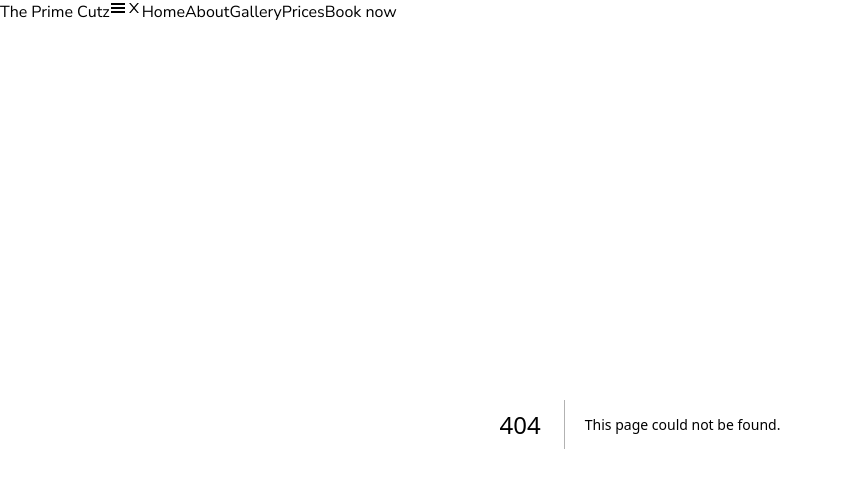
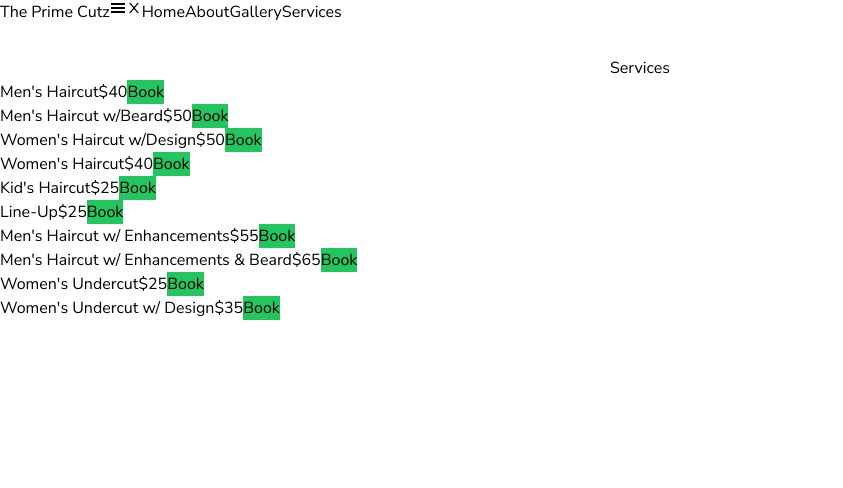
Before and after one commit to john-mathis/Barbershop, a Next.js app: page /services in a window 1280 px wide. Before the commit this address had no page. Shown: the top 488 px of the page, without its empty margins (0-843 px from the left). Built offline with nearby package versions, Linux system fonts and the light colour scheme.

Commit message:
added services component

```diff
--- a/Components/Map/Map.tsx
+++ b/Components/Map/Map.tsx
@@ -1,7 +1,7 @@
 export default function Map() {
   return (
     <iframe
-      className="max-w-full w-full h-[30vh]"
+      className="max-w-full w-full h-[40vh]"
       style={{ border: 0 }}
       loading="lazy"
       allowFullScreen
--- a/Components/Navbar/Navbar.tsx
+++ b/Components/Navbar/Navbar.tsx
@@ -66,18 +66,10 @@ export default function Navbar() {
         </Link>
         <Link
           onClick={handleNavMenu}
-          href=""
+          href="/services"
           className="py-4 text-center uppercase cursor-pointer border-b w-full md:w-24 md:border-b-0 lg:hover:bg-stone-400"
         >
-          Prices
-        </Link>
-
-        <Link
-          onClick={handleNavMenu}
-          href=""
-          className="py-4 text-center uppercase cursor-pointer w-full  md:w-24 md:border-b-0  lg:hover:bg-stone-400"
-        >
-          Book now
+          Services
         </Link>
       </div>
     </div>
--- /dev/null
+++ b/Components/Services/Services.tsx
@@ -0,0 +1,30 @@
+"use client";
+import Link from "next/link";
+import serviceData from "../Services/serviceListData.json";
+export default function services() {
+  return (
+    <section className="max-w-7xl m-auto my-8">
+      <h1 className="text-center text-4xl">Services</h1>
+      {serviceData.map((data) => {
+        return (
+          <div
+            className="flex flex-row justify-between items-center p-4 border-b-2	"
+            key={data.service}
+          >
+            <p>{data.service}</p>
+            <div className="flex flex-row items-center ">
+              <p>{data.price}</p>
+              <Link
+                target="_blank"
+                className="bg-green-500 rounded-lg ml-8 px-4 py-2 flex place-self-center pointer"
+                href="https://booksy.com/en-us/615281_danny-theprimecutz_barber-shop_15320_hartford"
+              >
+                Book
+              </Link>
+            </div>
+          </div>
+        );
+      })}
+    </section>
+  );
+}
--- /dev/null
+++ b/Components/Services/serviceListData.json
@@ -0,0 +1,42 @@
+[
+  {
+    "service": "Men's Haircut",
+    "price": "$40"
+  },
+  {
+    "service": "Men's Haircut w/Beard",
+    "price": "$50"
+  },
+  {
+    "service": "Women's Haircut w/Design",
+    "price": "$50"
+  },
+  {
+    "service": "Women's Haircut",
+    "price": "$40"
+  },
+  {
+    "service": "Kid's Haircut",
+    "price": "$25"
+  },
+  {
+    "service": "Line-Up",
+    "price": "$25"
+  },
+  {
+    "service": "Men's Haircut w/ Enhancements",
+    "price": "$55"
+  },
+  {
+    "service": "Men's Haircut w/ Enhancements & Beard",
+    "price": "$65"
+  },
+  {
+    "service": "Women's Undercut",
+    "price": "$25"
+  },
+  {
+    "service": "Women's Undercut w/ Design ",
+    "price": "$35"
+  }
+]
--- a/Components/Socials/Socials.tsx
+++ b/Components/Socials/Socials.tsx
@@ -5,7 +5,7 @@ import { BsYoutube } from "react-icons/bs";
 
 export default function Socials() {
   return (
-    <section className="bg-stone-800 text-white flex flex-col text-center h-48 justify-center	 items-center">
+    <section className="bg-black text-white flex flex-col text-center h-48 justify-center	 items-center">
       <p className="font-bold uppercase text-3xl mb-4">Socials</p>
       <div className="flex justify-center">
         <BsFacebook className="w-8 h-8 mx-3 cursor-pointer" />
--- a/Components/Testimonials/Testimonials.tsx
+++ b/Components/Testimonials/Testimonials.tsx
@@ -4,12 +4,12 @@ import { AiFillStar } from "react-icons/ai";
 export default function Testimonials() {
   return (
     <>
-      <p className="text-white text-4xl text-center mt-4">Testimonials</p>
-      <section className="bg-black text-white relative flex flex-col m-auto items-center md:max-w-4xl lg:flex-row lg:max-w-5xl xl:max-w-6xl 2xl:7xl">
+      <p className="text-4xl text-center mt-8">Testimonials</p>
+      <section className="py-4 relative flex flex-col m-auto items-center md:max-w-4xl lg:flex-row lg:max-w-5xl xl:max-w-6xl 2xl:max-w-7xl">
         {TestimonialData.map((info) => {
           return (
             <div
-              className="my-4 border-2 p-8 w-3/4 lg:w-1/3 lg:my-8 lg:mx-2 lg:min-h-[27rem]"
+              className="my-4 border-2 p-8 w-3/4 lg:w-1/3 lg:my-8 lg:mx-2 lg:min-h-[23rem]"
               key={info.name}
             >
               <div className="flex items-center mb-4">
--- a/pages/about.tsx
+++ b/pages/about.tsx
@@ -7,7 +7,7 @@ export interface IAbout {
   className: string;
 }
 
-export default function about<IAbout>() {
+export default function about() {
   return (
     <>
       <h1 className="text-3xl text-center my-4 md:my-6">About Prime</h1>
--- /dev/null
+++ b/pages/services.tsx
@@ -0,0 +1,5 @@
+import Link from "next/link";
+import Services from "../Components/Services/Services";
+export default function services() {
+  return <Services />;
+}
--- a/styles/styles.css
+++ b/styles/styles.css
@@ -6,5 +6,5 @@
 
 body {
   font-family: "Nunito Sans", sans-serif;
-  background-color: black;
+  /* background-color: black; */
 }
```
